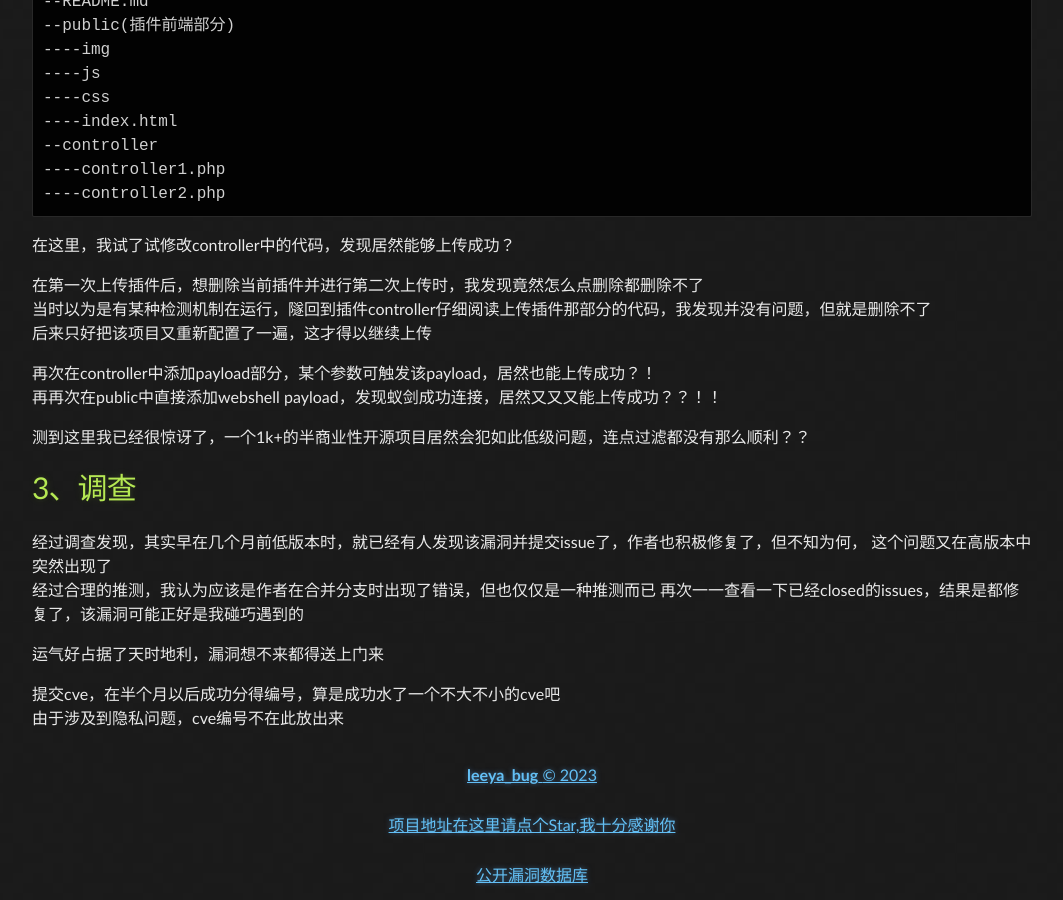
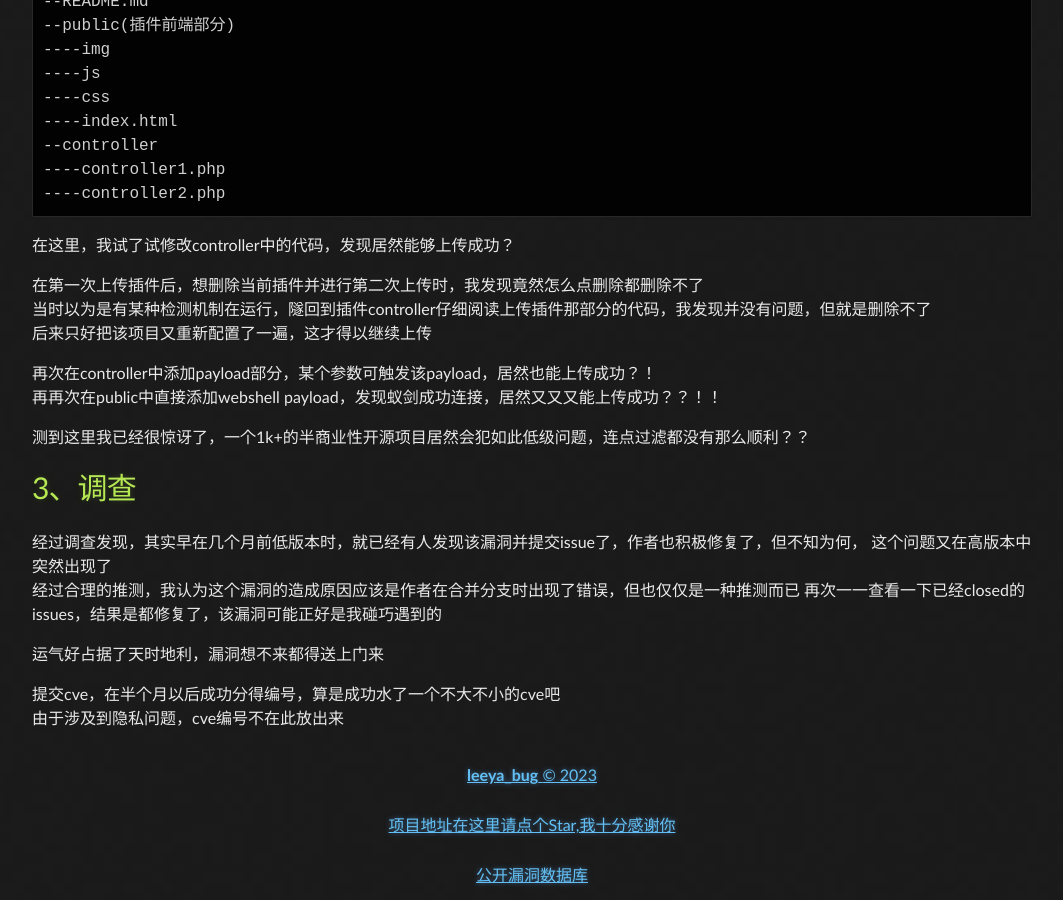
Before and after one commit to Leeyangee/leeyangee.github.io, a Jekyll site: the page built from _posts/2023-06-25-CVE实战 经典快速挖掘1k+Stars国产开源项目0day漏洞.md, in a window 1280 px wide and 900 px high, scrolled down 974 px. Shown: the whole window, without its empty margins (108-1171 px from the left). Built offline with Jekyll 4.4.1, drawn with Linux system fonts in a browser that asks for light colours.

Commit message:
Update 2023-06-25-CVE实战 经典快速挖掘1k+Stars国产开源项目0day漏洞.md

```diff
--- a/_posts/2023-06-25-CVE实战 经典快速挖掘1k+Stars国产开源项目0day漏洞.md
+++ b/_posts/2023-06-25-CVE实战 经典快速挖掘1k+Stars国产开源项目0day漏洞.md
@@ -52,7 +52,7 @@ published: true
 
 # [](#header-1)3、调查
 经过调查发现，其实早在几个月前低版本时，就已经有人发现该漏洞并提交issue了，作者也积极修复了，但不知为何， 这个问题又在高版本中突然出现了
-经过合理的推测，我认为应该是作者在合并分支时出现了错误，但也仅仅是一种推测而已
+经过合理的推测，我认为这个漏洞的造成原因应该是作者在合并分支时出现了错误，但也仅仅是一种推测而已
 再次一一查看一下已经closed的issues，结果是都修复了，该漏洞可能正好是我碰巧遇到的
 
 运气好占据了天时地利，漏洞想不来都得送上门来
```
